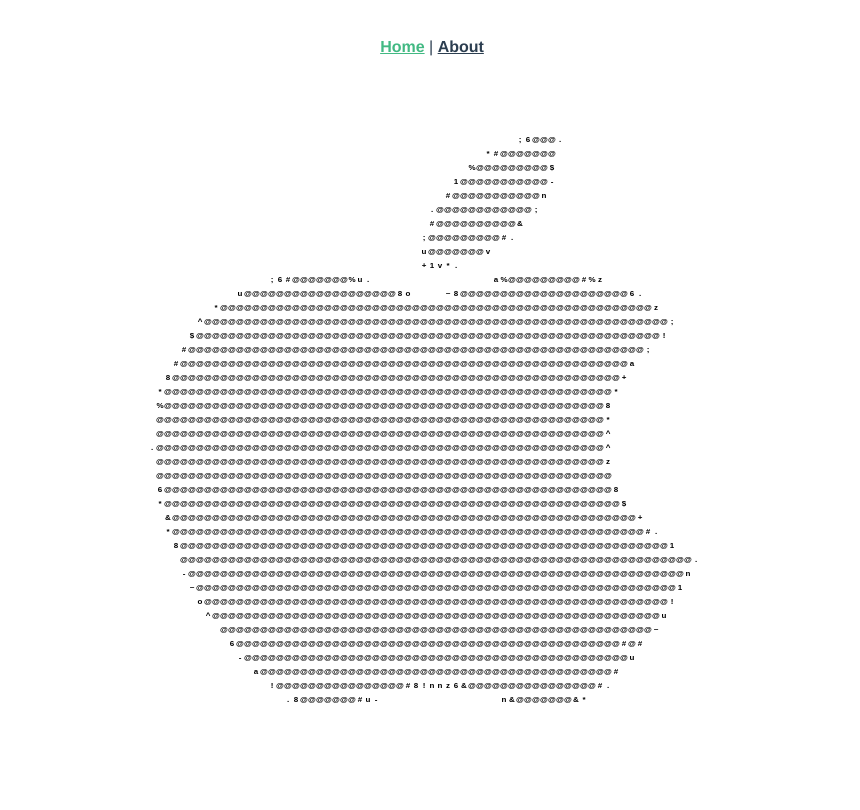
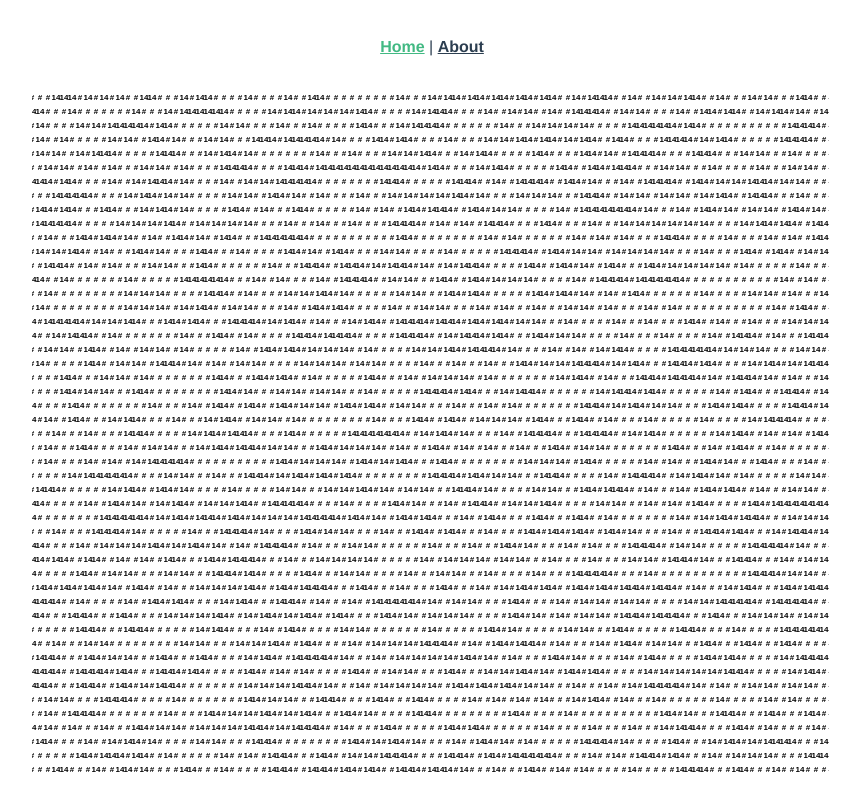
Before and after one commit to wszxdhr/homepage, a Vue app: page /#/ in a window 1280 px wide. Shown: the top 810 px of the page, without its empty margins (208-1068 px from the left). Built offline with nearby package versions, Linux system fonts and the light colour scheme.

Commit message:
feat(CharDance):增加字符play函数

```diff
--- a/src/components/CharDance/Index.vue
+++ b/src/components/CharDance/Index.vue
@@ -5,6 +5,8 @@
 <script>
 import Char from './char'
 const RENDER_ONCE = 100
+const DISPLAY_DELAY = 2000
+const HANDLE_ANIMATE_LIST_DELAY = 10
 export default {
   name: 'CharDance',
   props: {
@@ -31,13 +33,18 @@ export default {
     return {
       display: [],
       queue: [],
+      oldRect: this.rect,
+      dancingList: [],
+      isDancing: false,
       ctx: null
     }
   },
   mounted () {
     this.init()
     if (this.animateOnInit) {
-      this.play()
+      setTimeout(() => {
+        this.play()
+      }, DISPLAY_DELAY)
     }
   },
   methods: {
@@ -54,17 +61,28 @@ export default {
       }
       raf()
       if (this.rect && this.rect.length) {
-        this.initDisplay()
+        this.initDisplay(this.rect)
       }
       this.render()
     },
-    initDisplay () {
-      this.display = this.rect.map((rowItem, rowIndex) => {
+    initDisplay (rect = []) {
+      this.display = rect.map((rowItem, rowIndex) => {
         const row = (rowItem instanceof Array) ? rowItem : rowItem.split('')
         const result = []
         row.map((char, charIndex) => {
-          result.push(new Char({ x: charIndex * 8, y: rowIndex * 14, w: 8, h: 14, char, ctx: this.ctx }))
+          const charX = charIndex * 8
+          const charY = rowIndex * 14
+          const charW = 8
+          const charH = 14
+          const charText = 14
+          const isDancing = this.isDancing
+          const charItem = (this.display[rowIndex] || [])[charIndex] ? this.display[rowIndex][charIndex] : new Char({ x: charX, y: charY, w: charW, h: charH, char: charText, ctx: this.ctx, index: [rowIndex, charIndex], isDancing: isDancing })
+          charItem.setRect(charX, charY, charW, charH)
+          charItem.setChar(charText)
+          charItem.isDancing = isDancing
+          result.push(charItem)
         })
+        console.log(result)
         return result
       })
       this.queue.push(...this.display.reduce((result, row, rowIndex) => {
@@ -73,9 +91,55 @@ export default {
         })
         return result
       }, []))
-      console.log([...this.queue])
     },
-    play () {},
+    getRandomInt (start, end) {
+      return Math.round(start + (end - start) * Math.random())
+    },
+    // 乱序列表
+    randomList (list) {
+      const temp = [...list]
+      const result = []
+      while (temp.length) {
+        result.push(...(temp.splice(this.getRandomInt(0, temp.length - 1), 1) || []))
+      }
+      return result
+    },
+    play () {
+      this.isDancing = true
+      const randomDisplayList = this.randomList(this.display.flat())
+      const timer = setInterval(() => {
+        const danceChar = randomDisplayList.splice(0, 20)
+        danceChar.map(char => {
+          char.startDance()
+        })
+        this.dancingList.push(...danceChar)
+        this.queue.push(...danceChar.map(item => item.index))
+        if (!randomDisplayList.length) {
+          clearInterval(timer)
+          setTimeout(() => {
+            this.stop()
+          }, DISPLAY_DELAY)
+        }
+      }, HANDLE_ANIMATE_LIST_DELAY)
+    },
+    stop () {
+      const randomDisplayList = this.randomList(this.display.flat())
+      const timer = setInterval(() => {
+        const danceChar = randomDisplayList.splice(0, 20)
+        danceChar.map(char => {
+          char.stopDance()
+        })
+        this.queue.push(...danceChar.map(item => item.index))
+        if (!randomDisplayList.length) {
+          this.dancingList = []
+          this.isDancing = false
+          clearInterval(timer)
+          setTimeout(() => {
+            this.$emit('finish')
+          }, DISPLAY_DELAY)
+        }
+      }, HANDLE_ANIMATE_LIST_DELAY)
+    },
     render () {
       // this.ctx.clearRect(0, 0, this.width, this.height)
       // this.ctx.fillStyle = '#000'
@@ -92,8 +156,15 @@ export default {
     }
   },
   watch: {
-    rect () {
-      this.initDisplay()
+    rect (val, oldVal) {
+      this.oldRect = oldVal || val
+      console.log(oldVal || val)
+      this.initDisplay(this.oldRect)
+    },
+    dancingList (val) {
+      // if (val.length >= ) {
+      //
+      // }
     }
   }
 }
--- a/src/components/CharDance/char.js
+++ b/src/components/CharDance/char.js
@@ -1,11 +1,21 @@
 export default class Char {
-  constructor ({ x, y, char = ' ', ctx, w, h }) {
+  constructor ({ x, y, char = ' ', ctx, w, h, index, isDancing = false }) {
+    this.setPos(x, y, w, h)
+    this.ctx = ctx
+    this.index = index
+    this.isDancing = isDancing
+    this.setChar(char)
+  }
+
+  setPos (x, y) {
     this.x = x
     this.y = y
-    this.ctx = ctx
+  }
+
+  setRect (x, y, w, h) {
     this.charWidth = w
     this.charHeight = h
-    this.setChar(char)
+    this.setPos(x, y)
   }
 
   setChar (char) {
@@ -13,7 +23,19 @@ export default class Char {
   }
 
   render () {
-    this.ctx.clearRect(this.x, this.y, this.charWidth, this.charHeight)
-    this.ctx.fillText(this.char, this.x, this.y)
+    this.ctx.clearRect(this.x - this.charWidth / 2, this.y - this.charHeight / 2, this.charWidth, this.charHeight)
+    // if (!this.isDancing) {
+    this.ctx.fillText(this.isDancing ? '#' : this.char, this.x, this.y)
+    // } else {
+    // this.ctx.fillRect(this.x, this.y + this.charHeight / 2, this.charWidth, this.charHeight)
+    // }
+  }
+
+  startDance () {
+    this.isDancing = true
+  }
+
+  stopDance () {
+    this.isDancing = false
   }
 }
--- a/src/views/Home.vue
+++ b/src/views/Home.vue
@@ -24,11 +24,11 @@ export default {
   },
   methods: {
     changeCharsIndex () {
-      // if (this.charsIndex + 1 >= this.chars.length) {
-      //   this.charsIndex = 0
-      // } else {
-      //   this.charsIndex++
-      // }
+      if (this.charsIndex + 1 >= this.chars.length) {
+        this.charsIndex = 0
+      } else {
+        this.charsIndex++
+      }
     }
   },
   components: {
```
